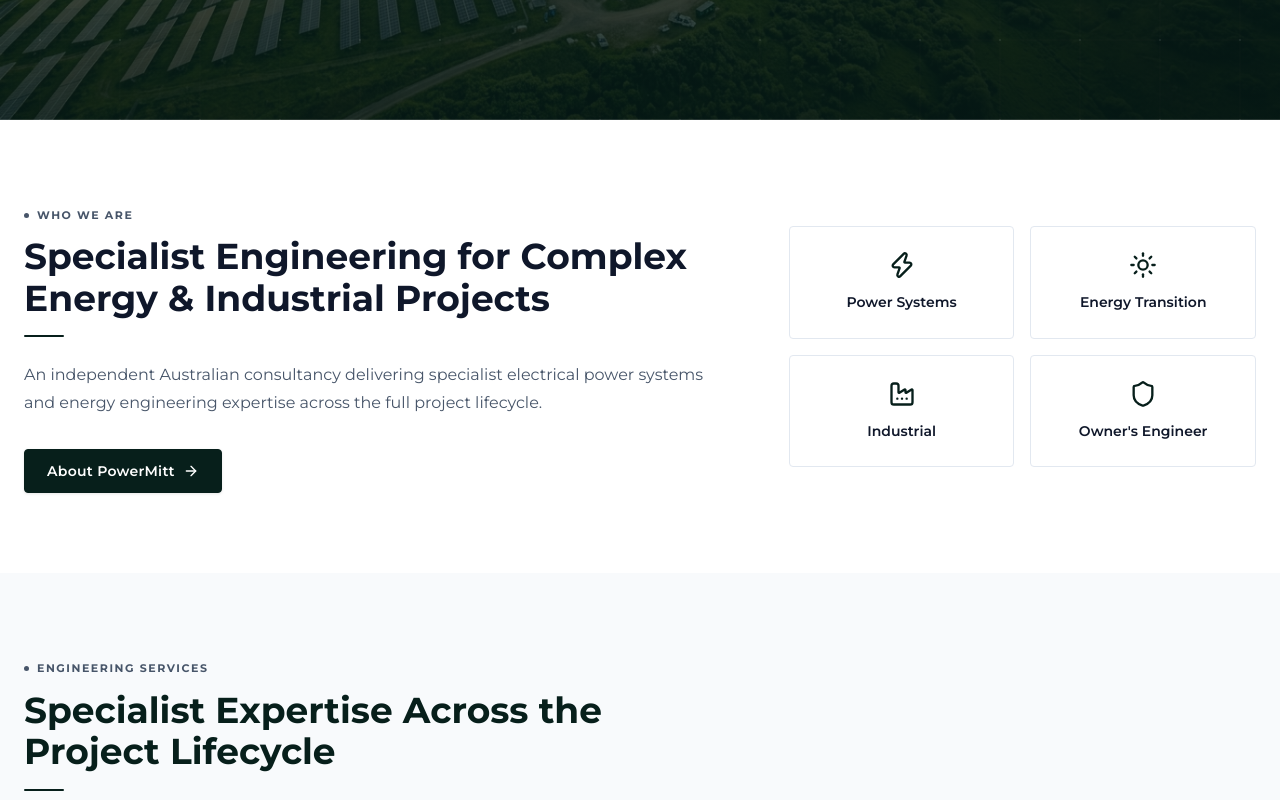
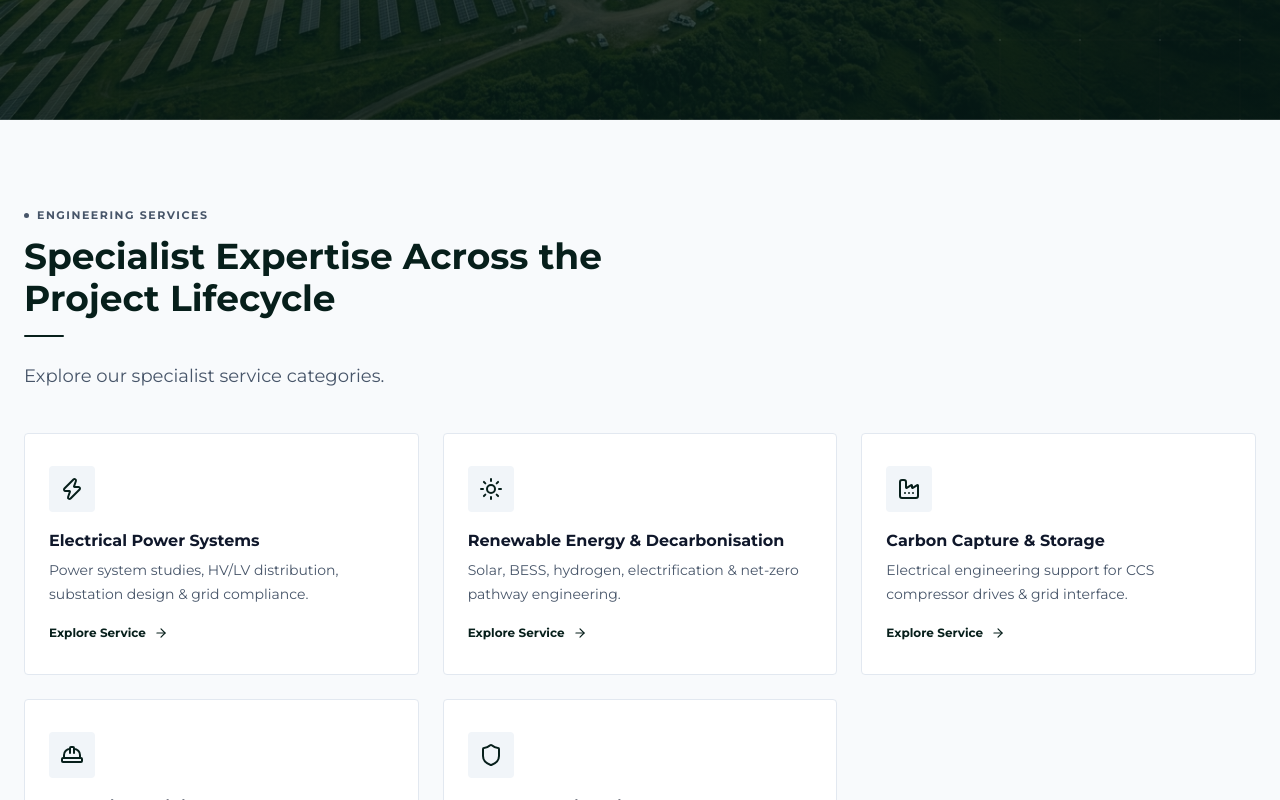
Before and after one commit to ameeshmith/PowerMittconsulting, a React (Vite) app: page / in a window 1280 px wide. Shown: the part 560-1360 px from the top of the page. Built offline with nearby package versions, Linux system fonts and the light colour scheme; no server answers.

Commit message:
Remove redundant Who We Are / About PowerMitt section from Home page

```diff
--- a/src/pages/Home/Home.jsx
+++ b/src/pages/Home/Home.jsx
@@ -38,45 +38,6 @@ export default function Home() {
         bgImage="/assets/images/hero-nature-energy.jpg"
       />
 
-      {/* === CONCISE INTRO + STAT GRID === */}
-      <section className="home-intro">
-        <div className="container">
-          <div className="home-intro__grid reveal">
-            <div className="home-intro__content">
-              <span className="label">Who We Are</span>
-              <h2>Specialist Engineering for Complex Energy & Industrial Projects</h2>
-              <hr className="divider" />
-              <p>
-                An independent Australian consultancy delivering specialist electrical power systems and energy engineering expertise across the full project lifecycle.
-              </p>
-              <Link to="/about" className="btn btn--primary" style={{ marginTop: 'var(--space-4)' }}>
-                About PowerMitt <ArrowRight size={16} />
-              </Link>
-            </div>
-
-            <div className="home-intro__visual">
-              <div className="home-intro__stat-grid">
-                <div className="home-intro__stat">
-                  <Zap size={28} className="home-intro__stat-icon" />
-                  <span className="home-intro__stat-label">Power Systems</span>
-                </div>
-                <div className="home-intro__stat">
-                  <Sun size={28} className="home-intro__stat-icon" />
-                  <span className="home-intro__stat-label">Energy Transition</span>
-                </div>
-                <div className="home-intro__stat">
-                  <Factory size={28} className="home-intro__stat-icon" />
-                  <span className="home-intro__stat-label">Industrial</span>
-                </div>
-                <div className="home-intro__stat">
-                  <Shield size={28} className="home-intro__stat-icon" />
-                  <span className="home-intro__stat-label">Owner's Engineer</span>
-                </div>
-              </div>
-            </div>
-          </div>
-        </div>
-      </section>
 
       {/* === CORE ENGINEERING SERVICES === */}
       <section className="section--ice home-services">
```
